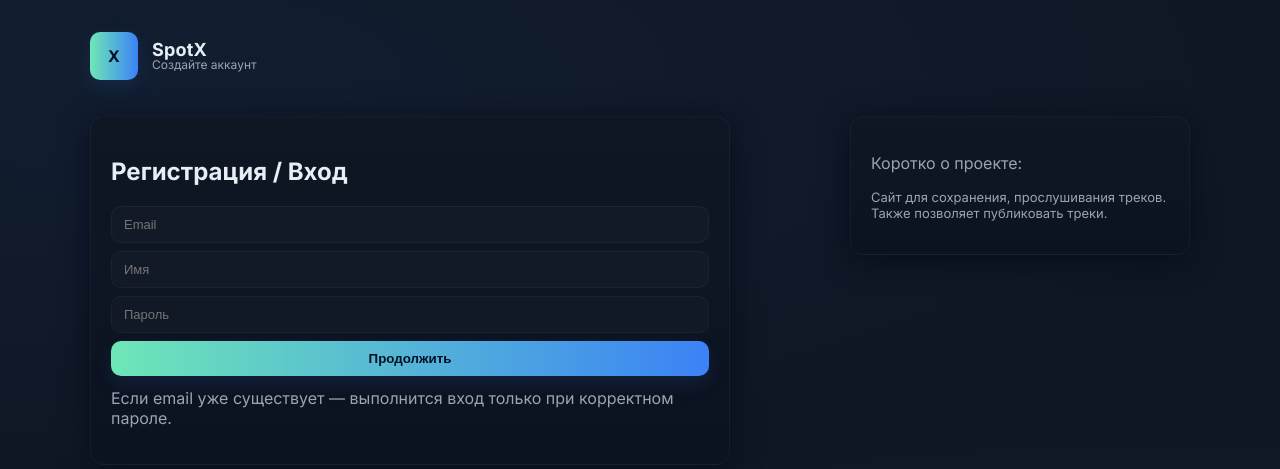
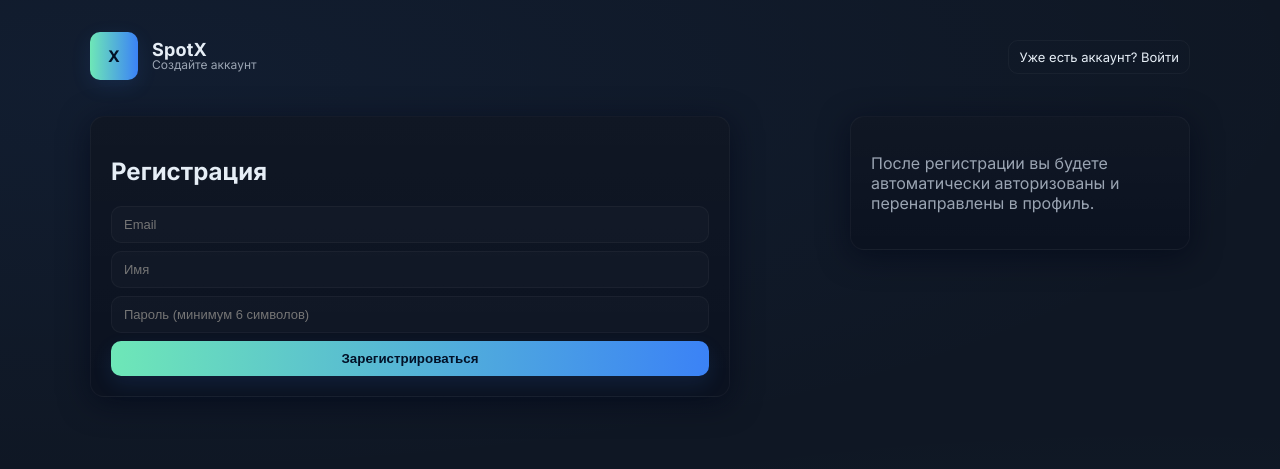
Before and after one commit to EgorBP/B-T-and-SARD, a FastAPI app: page /register in a window 1280 px wide. Shown: the top 469 px of the page. Run offline with FastAPI, Linux system fonts and the light colour scheme.

Commit message:
Шаблон страницы регистрации изменен и теперь содержит только регистрацию

```diff
--- a/templates/register.html
+++ b/templates/register.html
@@ -3,7 +3,7 @@
 <head>
   <meta charset="utf-8" />
   <meta name="viewport" content="width=device-width,initial-scale=1" />
-  <title>Register — MusicApp</title>
+  <title>Регистрация — SpotX</title>
   <link rel="stylesheet" href="/static/style.css" />
 </head>
 <body>
@@ -16,26 +16,23 @@
           <p>Создайте аккаунт</p>
         </div>
       </div>
-      <div></div>
+      <div><a class="small-btn" href="/auth/login">Уже есть аккаунт? Войти</a></div>
     </header>
 
     <main class="card" style="max-width:640px;">
-      <h2>Регистрация / Вход</h2>
+      <h2>Регистрация</h2>
 
-      <form method="post" class="upload-form">
+      <form method="post" action="/auth/register" class="upload-form">
         <input class="input" name="email" type="email" placeholder="Email" required />
         <input class="input" name="name" placeholder="Имя" required />
-        <input class="input" name="password" type="password" placeholder="Пароль" required />
-        <button class="upload-btn" type="submit">Продолжить</button>
+        <input class="input" name="password" type="password" placeholder="Пароль (минимум 6 символов)" required />
+        <button class="upload-btn" type="submit">Зарегистрироваться</button>
       </form>
-
-      <p style="color:var(--muted); margin-top:12px;">Если email уже существует — выполнится вход только при корректном пароле.</p>
     </main>
 
     <aside class="sidebar">
       <div class="card">
-        <p style="color:var(--muted);">Коротко о проекте:</p>
-        <p style="font-size:13px; color:var(--muted);">Сайт для сохранения, прослушивания треков. Также позволяет публиковать треки.</p>
+        <p style="color:var(--muted);">После регистрации вы будете автоматически авторизованы и перенаправлены в профиль.</p>
       </div>
     </aside>
   </div>
```
